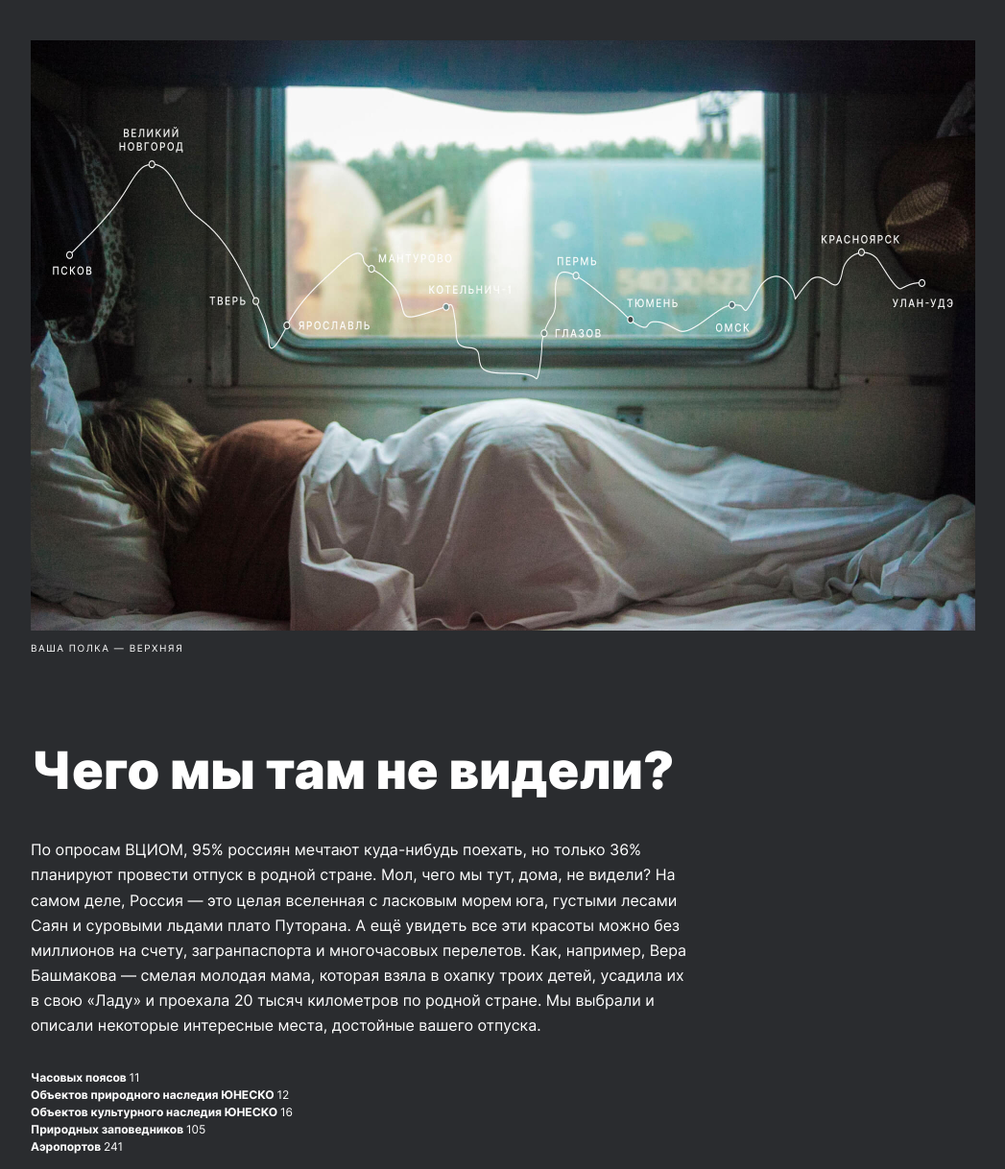
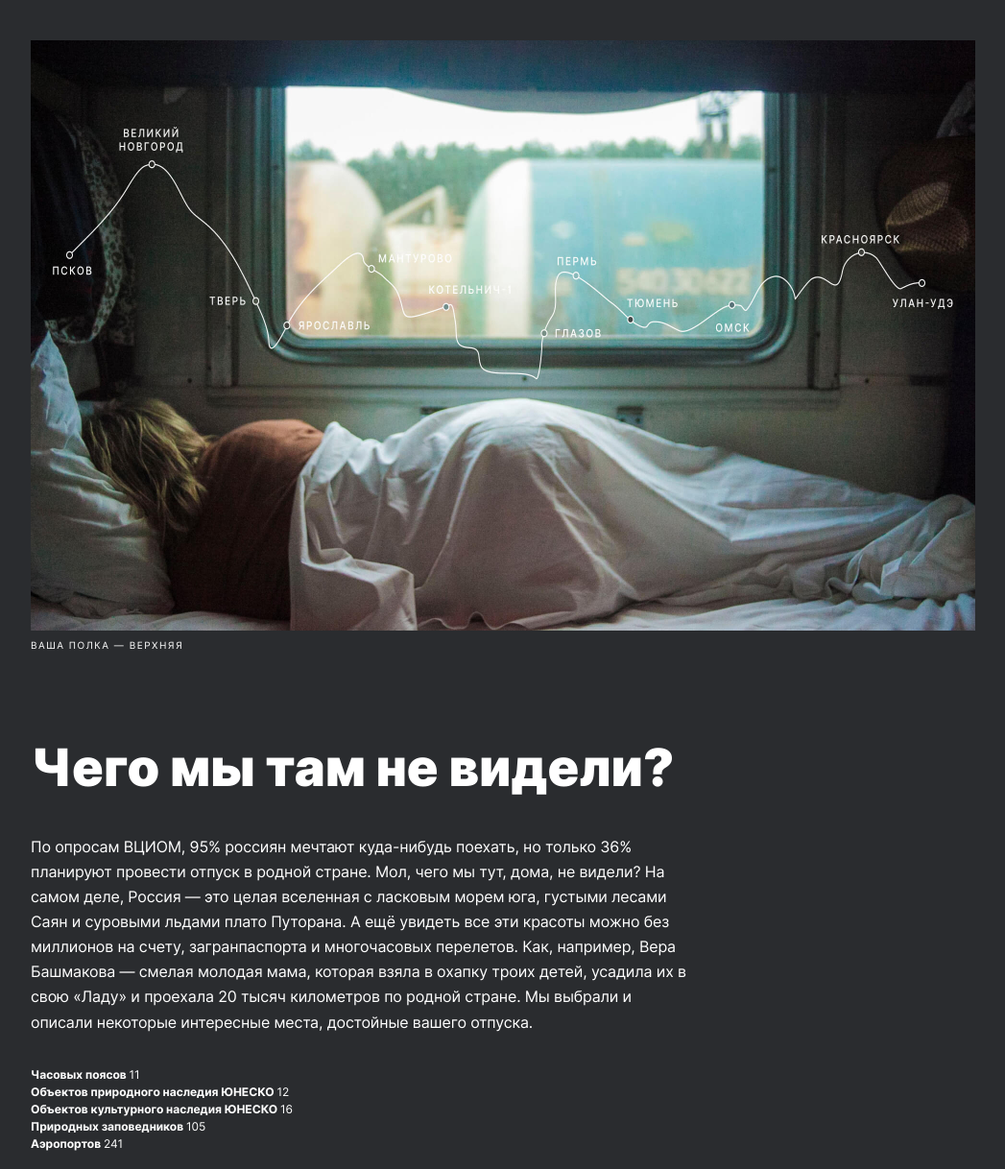
Before and after one commit to iwango/russian-travel, a plain HTML site: page index.html in a window 1280 px wide. Shown: the part 462-1680 px from the top of the page at 96% size, without its empty margins (116-1163 px from the left). Drawn offline with Linux system fonts and the light colour scheme.

Commit message:
deleted line-height for lead__fig

```diff
--- a/blocks/intro/__text/intro__text.css
+++ b/blocks/intro/__text/intro__text.css
@@ -2,4 +2,5 @@
   font-size: 16px;
   line-height: 163%;
   margin: 0 0 33px;
+  letter-spacing: -0.14px;
 }
--- a/blocks/lead/__fig/lead__fig.css
+++ b/blocks/lead/__fig/lead__fig.css
@@ -1,5 +1,6 @@
 .lead__fig {
 margin: 0 auto;
+  line-height: 0;
 }
 
 @media screen and (min-width: 768px) and (max-width: 1024px) {
```
